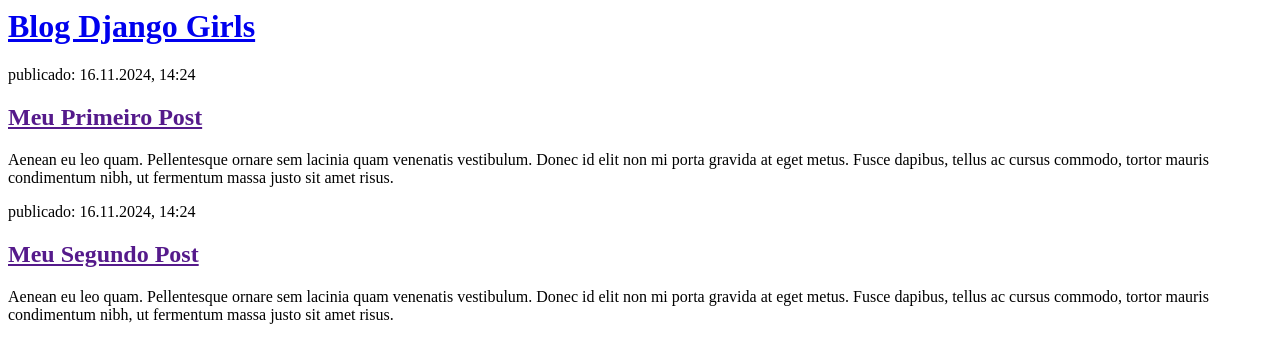
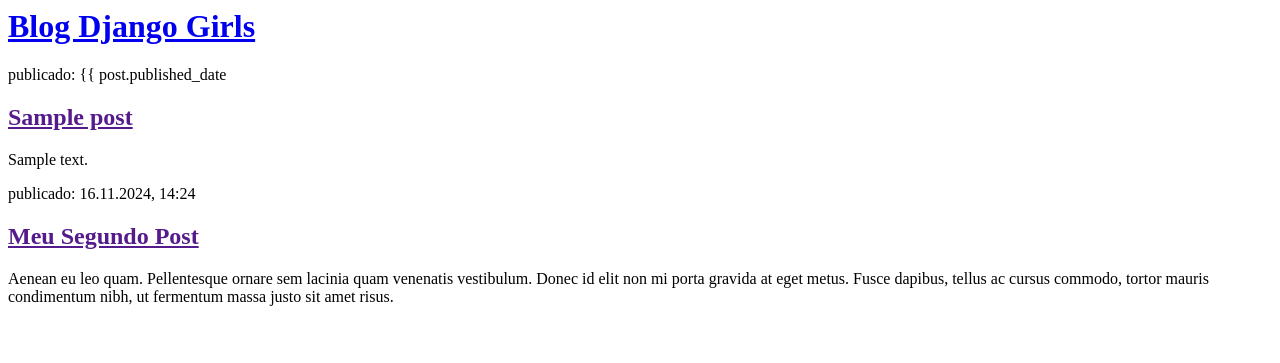
Before and after one commit to Nycoland/my-first-blog, a Django app: template blog/templates/blog/post_list.html in a window 1280 px wide. Shown: the top 363 px of the page. Run offline with Django 4.2, Linux system fonts and the light colour scheme; the template is opened without the code that fills it: values that come from a table or form of the project are taken from there, others are empty; tables that the repository leaves empty hold one stand-in row (values such as "Sample post"); parts of the project's set-up code (start-up, migrations or seed data) failed here and were passed over.

Commit message:
Modified templates to display posts from database

```diff
--- a/blog/templates/blog/post_list.html
+++ b/blog/templates/blog/post_list.html
@@ -6,11 +6,13 @@
         <div>
             <h1><a href="/">Blog Django Girls</a></h1>
         </div>
+        {% for post in posts %}
         <div>
-            <p>publicado: 16.11.2024, 14:24</p>
-            <h2><a href="">Meu Primeiro Post</a></h2>
-            <p>Aenean eu leo quam. Pellentesque ornare sem lacinia quam venenatis vestibulum. Donec id elit non mi porta gravida at eget metus. Fusce dapibus, tellus ac cursus commodo, tortor mauris condimentum nibh, ut fermentum massa justo sit amet risus.</p>
+            <p>publicado: {{ post.published_date</p>
+            <h2><a href="">{{ post.title }}</a></h2>
+            <p>{{ post.text|linebreaksbr }}</p>
         </div>
+        {% endfor %}
         <div>
             <p>publicado: 16.11.2024, 14:24</p>
             <h2><a href="">Meu Segundo Post</a></h2>
--- a/blog/views.py
+++ b/blog/views.py
@@ -1,4 +1,7 @@
 from django.shortcuts import render
+from django.utils import timezone
+from .models import Post
 
 def post_list(request):
-    return render(request, 'blog/post_list.html', {})
+    posts = Post.objects.filter(published_date__lte=timezone.now()).order_by('published_date')
+    return render(request, 'blog/post_list.html', {'posts': posts})
```
